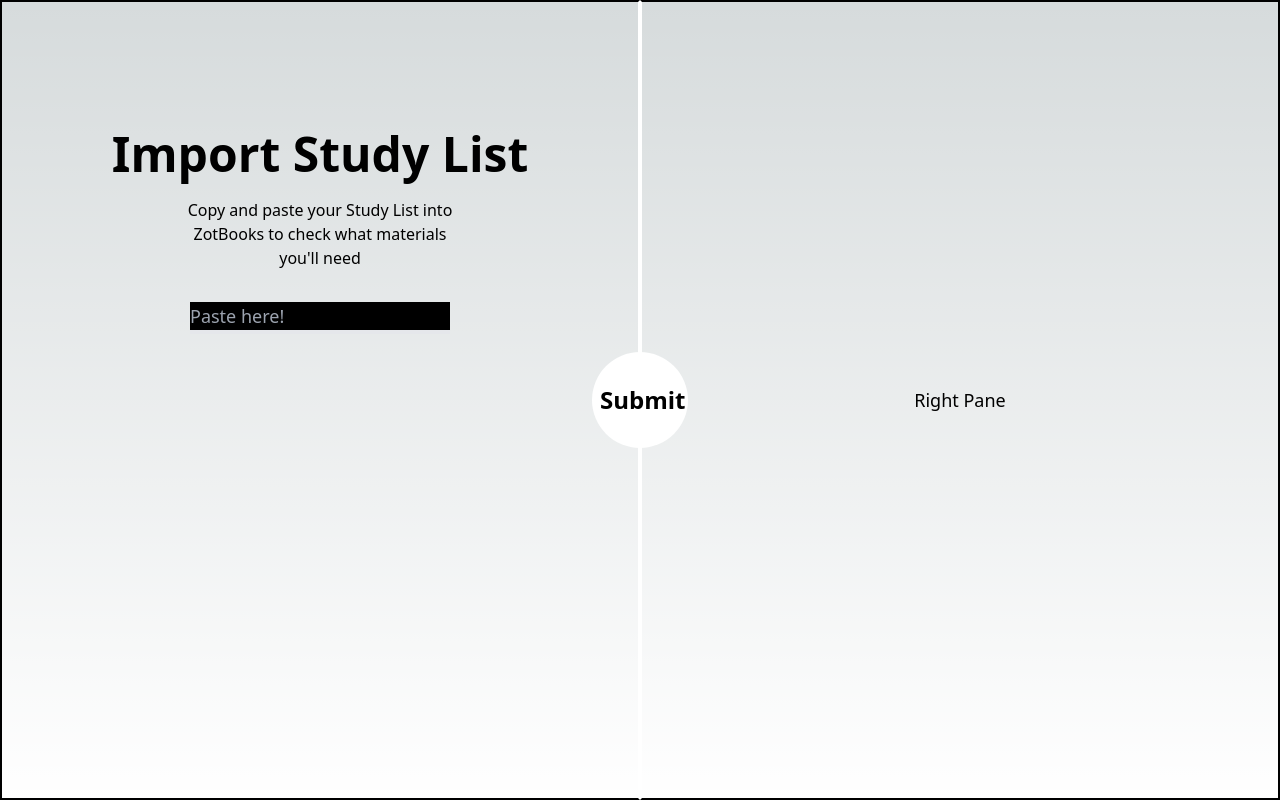
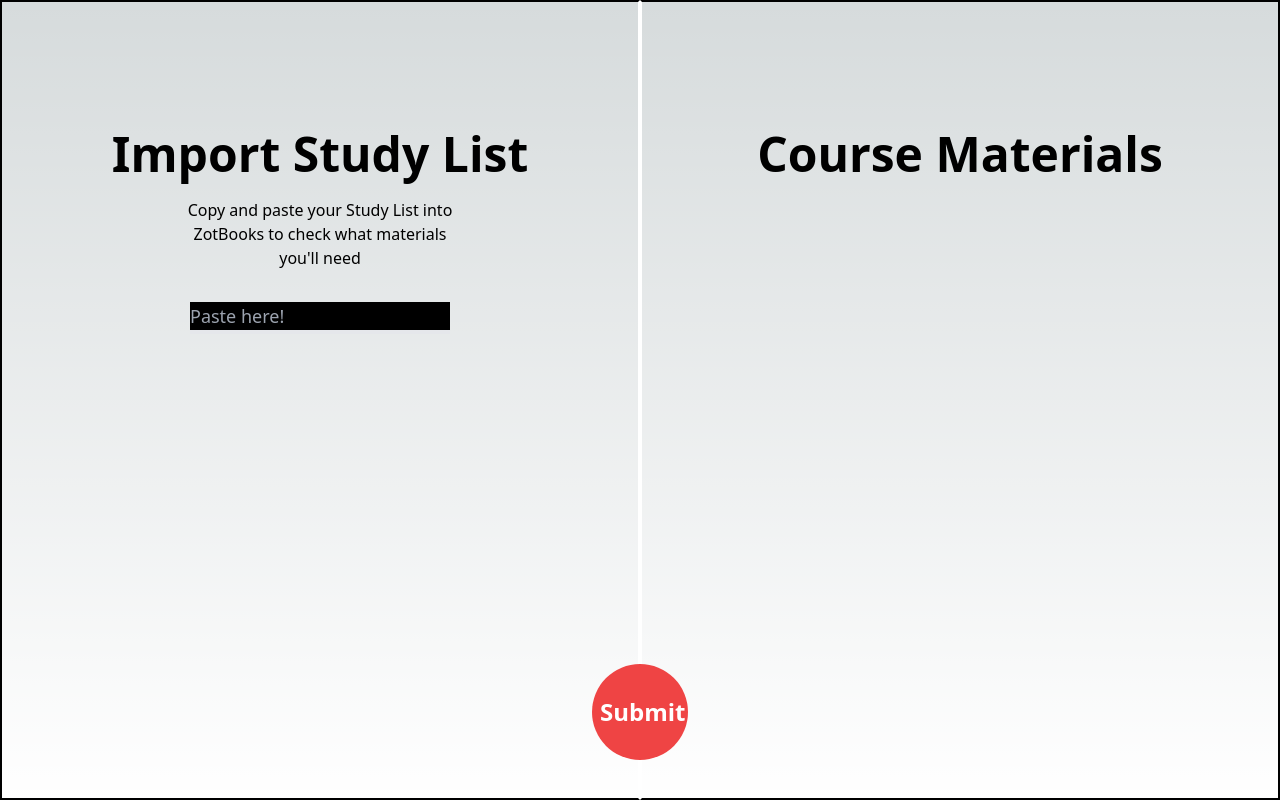
Before and after one commit to KevinWu098/ZotBooks, a Next.js app: page / in a window 1280 px wide. Built offline with nearby package versions, Linux system fonts and the light colour scheme.

Commit message:
Work done on right pane

```diff
--- a/app/page.jsx
+++ b/app/page.jsx
@@ -4,6 +4,7 @@
 import { queryWebsoc, getCourseInfo, queryBN } from "./utils/query";
 import loader from "../public/loader.gif";
 import Image from "next/image";
+import Link from "next/link";
 
 const BN_CODES = {
   "I&C SCI": 459,
@@ -12,6 +13,7 @@
 export default function Home() {
   const [studyListText, setStudyListText] = useState("");
   const [sectionCodes, setSectionCodes] = useState([]);
+  const [materialsStatus, setMaterialsStatus] = useState({});
 
   const [loading, setLoading] = useState(false);
 
@@ -29,7 +31,7 @@
 
         const mergedCodes = Array.from(
           new Set([...existingCodesSet, ...newCodesSet])
-        );
+        ).sort();
 
         return mergedCodes;
       });
@@ -53,17 +55,28 @@
       }
 
       console.log("Querying Websoc...");
-      const courseInfo = getCourseInfo(await queryWebsoc(sectionCodes));
+      const courseInfo = getCourseInfo(await queryWebsoc(sectionCodes)); // returns codes in order (low -> high)
 
       console.log("Querying Barnes and Nobles...");
-      const materialStatus = [];
-      for (const course in courseInfo) {
-        const deptCode = courseInfo[course].courseDetails.deptCode;
-        const BN_CODE = BN_CODES[deptCode];
-        const courseNumber = courseInfo[course].courseDetails.courseNumber;
+      const statuses = {};
+      console.log(sectionCodes);
+      console.log(courseInfo);
+      for (const code in sectionCodes) {
+        const sectionCode = sectionCodes[code];
+        if (!courseInfo[sectionCode]) {
+          statuses.push("Error: Not a valid course code (doesn't exist)");
+        } else {
+          const deptCode = courseInfo[sectionCode].courseDetails.deptCode;
+          const BN_CODE = BN_CODES[deptCode];
+          const courseNumber =
+            courseInfo[sectionCode].courseDetails.courseNumber;
 
-        materialStatus.push(await queryBN(BN_CODE, courseNumber));
+          statuses[sectionCode] = await queryBN(BN_CODE, courseNumber);
+        }
       }
+
+      setMaterialsStatus(statuses);
+      console.log(materialsStatus);
 
       setLoading(false);
     } catch (error) {
@@ -121,11 +134,21 @@
           <Image
             src={loader}
             alt="loading gif"
-            className="text-black bg-white w-24 h-24 px-2 py-0 absolute top-50 left-50 rounded-full bg-cover"
+            className="text-black bg-white w-24 h-24 px-2 py-0 absolute bottom-10 md:top-50 left-50 rounded-full bg-cover"
           />
         ) : (
           <button
-            className="text-black bg-white w-24 h-24 px-2 py-0 absolute top-50 left-50 rounded-full hover:text-green-600 hover:border-green-600 hover:border-2 transition-all text-2xl font-semibold"
+            className={`w-24 h-24 px-2 py-0 absolute bottom-10 md:top-50 left-50 rounded-full text-2xl font-semibold ${
+              sectionCodes?.length <= 0
+                ? "bg-red-500 border-red-500 text-white"
+                : "bg-white border-green-600 text-black"
+            } ${
+              sectionCodes?.length <= 0
+                ? "hover:bg-red-600 hover:border-red-600"
+                : "hover:text-green-600 hover:border-green-600"
+            } ${
+              sectionCodes?.length <= 0 ? "pointer-events-none" : "" // Disable pointer events when disabled
+            }`}
             disabled={sectionCodes?.length <= 0}
             onClick={() => findMaterials()}
           >
@@ -133,8 +156,41 @@
           </button>
         )}
 
-        <div className="flex flex-1 flex-col min-w-[50vw] border-black border-l-white border-box border-2 h-[100vh] justify-center">
-          Right Pane
+        <div className="flex flex-1 flex-col min-w-[50vw] border-black border-l-white border-box border-2 h-[100vh] py-32">
+          <div className="flex flex-col gap-y-5 justify-center items-center pb-5">
+            <h1 className="md:text-5xl text-3xl font-semibold">
+              Course Materials
+            </h1>
+            {/* <p className="text-base md:w-72 sm:w-60">
+              Sourced from{" "}
+              <Link
+                href={"https://uci.bncollege.com/course-material/course-finder"}
+                className="underline"
+                target="_blank"
+                rel="noreferrer"
+              >
+                Barnes and Nobles
+              </Link>
+            </p> */}
+          </div>
+
+          {materialsStatus && (
+            <div className="flex flex-col mx-auto gap-y-4 w-[14rem] md:w-[24rem] lg:w-[30rem] overflow-scroll drop-shadow-md">
+              {sectionCodes.map((code, index) => (
+                <div
+                  className="text-black bg-white p-2 rounded-lg"
+                  key={sectionCodes[index]}
+                >
+                  <h3 className="text-left text-xl font-semibold">
+                    {`${sectionCodes[index]} - {Some Course Title}`}
+                  </h3>
+                  <p className="text-left ml-4">
+                    {`Status: ${materialsStatus[code]}`}
+                  </p>
+                </div>
+              ))}
+            </div>
+          )}
         </div>
       </div>
     </main>
--- a/app/utils/query.jsx
+++ b/app/utils/query.jsx
@@ -49,11 +49,6 @@
   "https://uci.bncollege.com/course-material-caching/course?campus=&term=&course=8206_1_23_F_27_200_1&section=&oer=false";
 
 export async function queryBN(BN_CODE, courseNumber) {
-  // Construct a request to Barnes and Nobles with the params as a query string
-  const url = new URL(
-    `https://uci.bncollege.com/course-material-caching/course?campus=&term=&course=8206_1_23_F_${BN_CODE.toString()}_${courseNumber.toString()}_1&section=&oer=false`
-  );
-
   try {
     const response = await axios.get(
       `http://localhost:3001/scrape?BN_CODE=${BN_CODE.toString()}&courseNumber=${courseNumber.toString()}`
@@ -61,5 +56,6 @@
     return response.data;
   } catch (error) {
     console.log(error);
+    return "Error: Not a valid course (Not in BN List)";
   }
 }
--- a/server.js
+++ b/server.js
@@ -26,7 +26,6 @@
 
   try {
     const response = await axios.get(url);
-    console.log(response.data);
     const $ = cheerio.load(response.data);
 
     const headline = $(".bned-description-headline");
```
